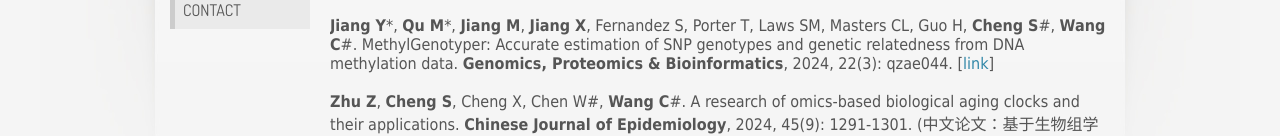
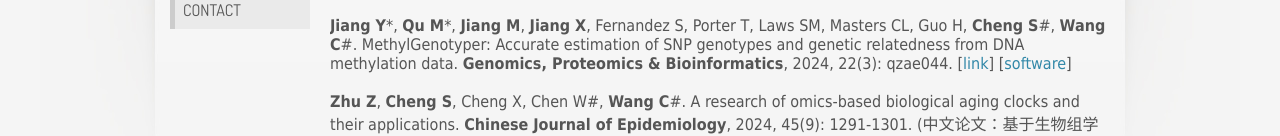
Before and after one commit to chaolongwang/chaolongwang.github.io, a plain HTML site: page publications.html in a window 1280 px wide. Shown: the part 674-810 px from the top of the page. Drawn offline with Linux system fonts and the light colour scheme.

Commit message:
2025update

```diff
--- a/publications.html
+++ b/publications.html
@@ -67,6 +67,7 @@
 					MethylGenotyper: Accurate estimation of SNP genotypes and genetic relatedness from DNA methylation data.
 					 <b>Genomics, Proteomics & Bioinformatics</b>, 2024, 22(3): qzae044.
 					 [<a href="https://doi.org/10.1093/gpbjnl/qzae044" target="_blank">link</a>]
+					 [<a href="https://github.com/Yi-Jiang/MethylGenotyper" target="_blank">software</a>]
 				</dt><br>
 
 				<dt><b>Zhu Z</b>, <b>Cheng S</b>, Cheng X, Chen W#, <b>Wang C</b>#.
```
